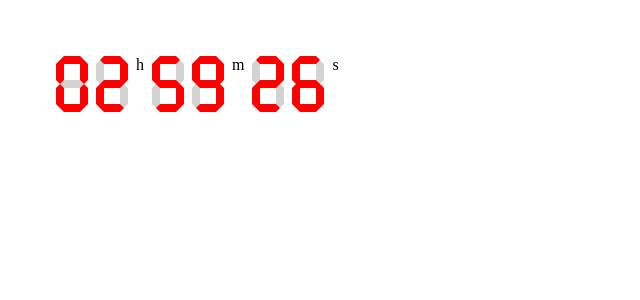
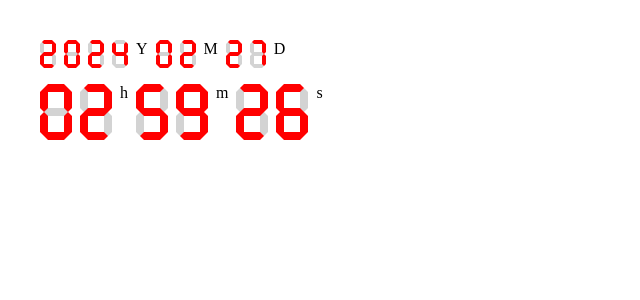
Before and after one commit to soorokim/clock-ui, a React (Vite) app: page / in a window 1280 px wide. Shown: the top 300 px of the page, without its empty margins (0-640 px from the left). Built offline with nearby package versions, Linux system fonts and the light colour scheme.

Commit message:
feat: year month dates 표기 추가

```diff
--- a/src/App.tsx
+++ b/src/App.tsx
@@ -4,6 +4,9 @@ import { EEClock } from "./EEClock";
 
 function App() {
   const [time, setTime] = useState({
+    years: 0,
+    months: 0,
+    dates: 0,
     hours: 0,
     mins: 0,
     seconds: 0,
@@ -12,12 +15,19 @@ function App() {
 
   useEffect(() => {
     const cb = () => {
-      const hour = new Date().getHours();
-      const min = new Date().getMinutes();
       const sec = new Date().getSeconds();
 
       setTime((prev) =>
-        prev.seconds !== sec ? { hours: hour, mins: min, seconds: sec } : prev
+        prev.seconds !== sec
+          ? {
+              years: new Date().getFullYear(),
+              months: new Date().getMonth(),
+              dates: new Date().getDate(),
+              hours: new Date().getHours(),
+              mins: new Date().getMinutes(),
+              seconds: sec,
+            }
+          : prev
       );
       rAF.current = requestAnimationFrame(cb);
     };
@@ -29,7 +39,11 @@ function App() {
     };
   }, []);
 
-  return <EEClock hours={time.hours} mins={time.mins} seconds={time.seconds} />;
+  return (
+    <>
+      <EEClock time={time} />
+    </>
+  );
 }
 
 export default App;
--- a/src/EEClock.tsx
+++ b/src/EEClock.tsx
@@ -1,19 +1,29 @@
 import { EENumbers } from "./EENumbers";
 
 export const EEClock = ({
-  hours,
-  mins,
-  seconds,
+  time,
 }: {
-  hours: number;
-  mins: number;
-  seconds: number;
+  time: {
+    years: number;
+    months: number;
+    dates: number;
+    hours: number;
+    mins: number;
+    seconds: number;
+  };
 }) => {
   return (
-    <div style={{ display: "flex", gap: 8, padding: 16 }}>
-      <EENumbers number={hours} />h
-      <EENumbers number={mins} />m
-      <EENumbers number={seconds} />s
-    </div>
+    <>
+      <div style={{ display: "flex", gap: 8 }}>
+        <EENumbers number={time.years} variant="xSmall" /> Y
+        <EENumbers number={time.months} variant="xSmall" /> M
+        <EENumbers number={time.dates} variant="xSmall" /> D
+      </div>
+      <div style={{ display: "flex", gap: 8, paddingTop: 16 }}>
+        <EENumbers number={time.hours} />h
+        <EENumbers number={time.mins} />m
+        <EENumbers number={time.seconds} />s
+      </div>
+    </>
   );
 };
```
